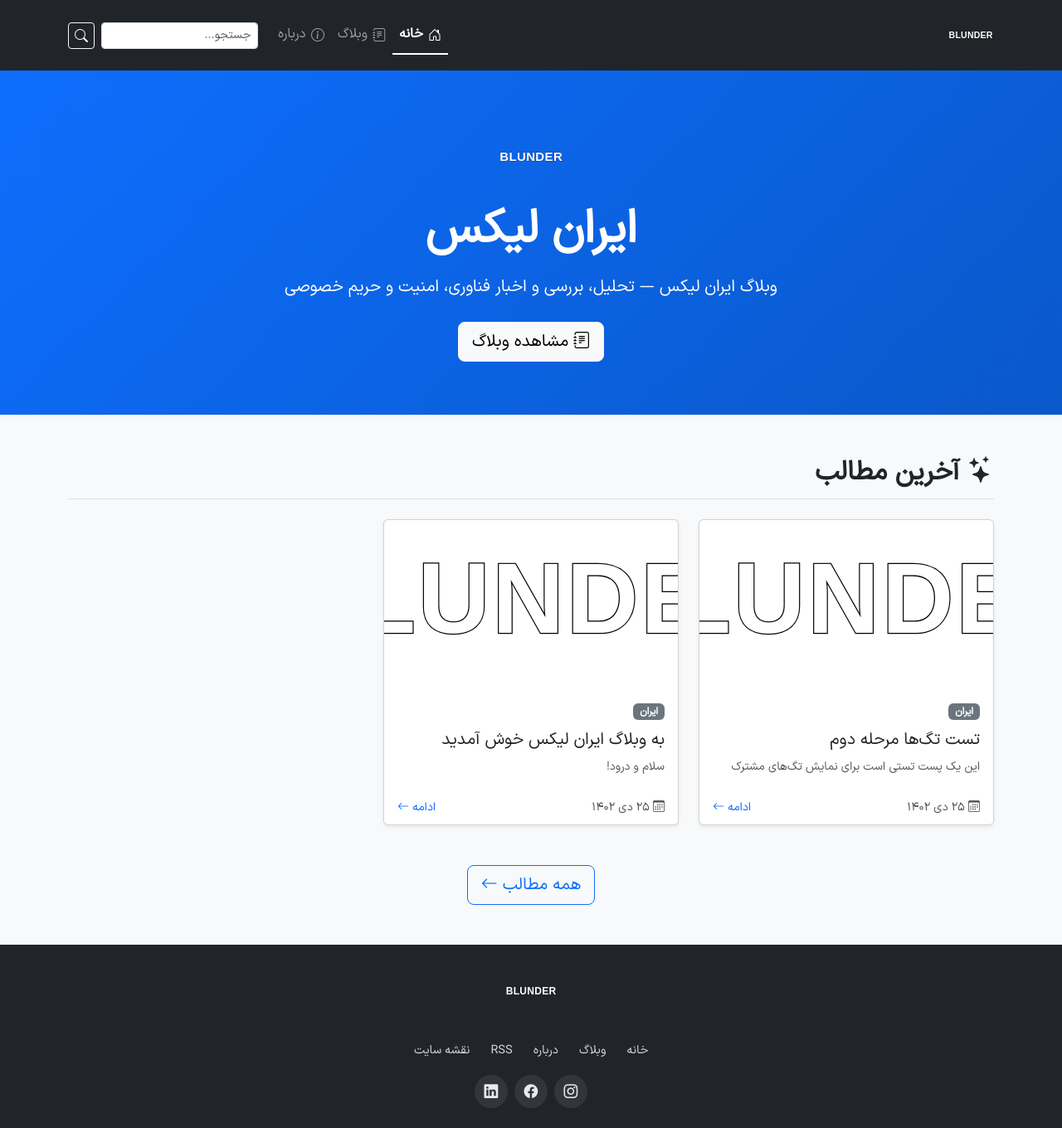
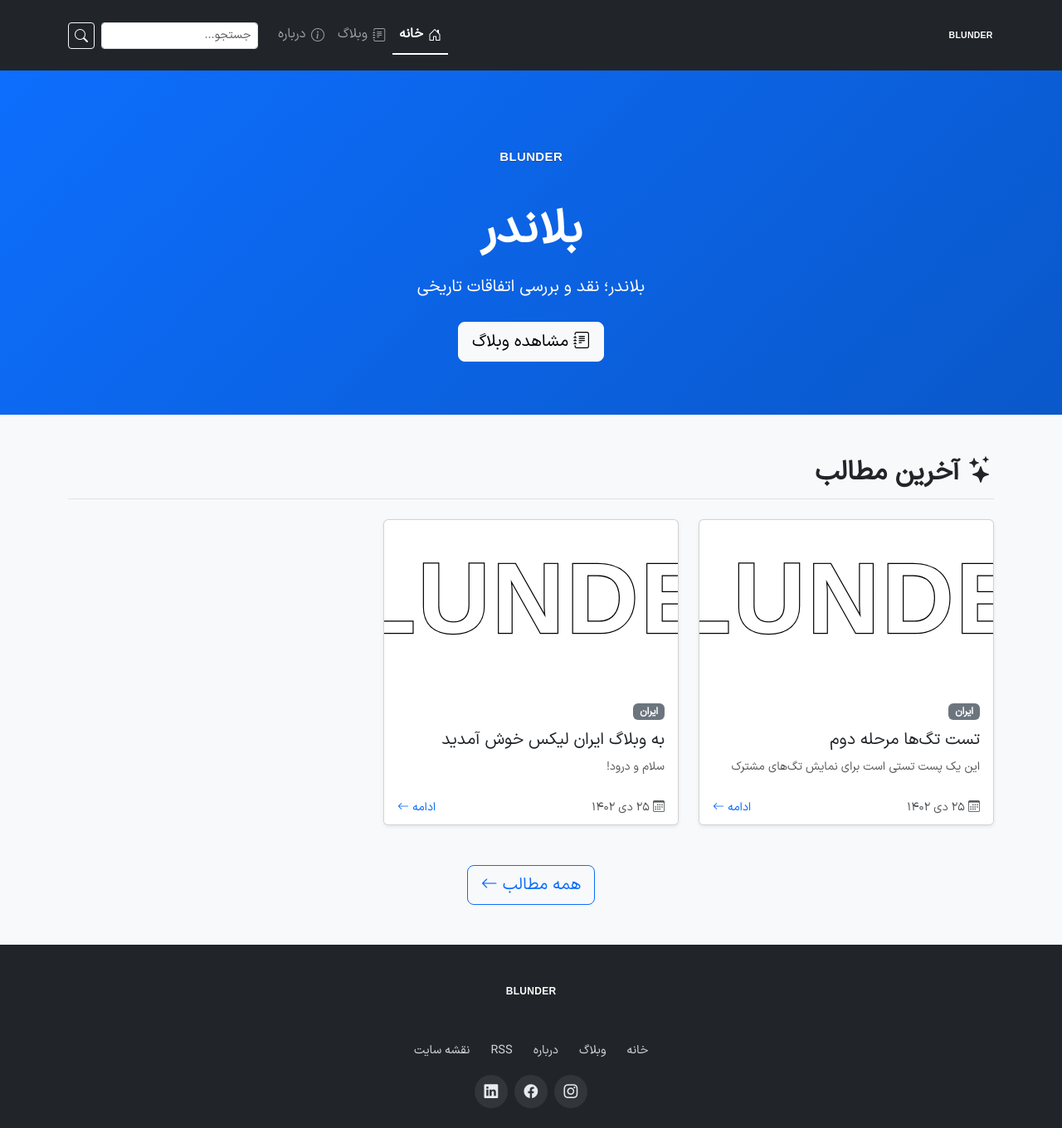
Before and after one commit to iranleaks/iranleaks.github.io, a Jekyll site: the page built from index.html, in a window 1280 px wide and 1360 px high. Shown: the whole window at 83% size. Built offline with Jekyll 4.4.1, drawn with Linux system fonts in a browser that asks for light colours.

Commit message:
Update _config.yml

```diff
--- a/_config.yml
+++ b/_config.yml
@@ -1,44 +1,28 @@
-# ============================================
-# تنظیمات اصلی سایت
-# ============================================
-title: "ایران لیکس"
-description: "وبلاگ ایران لیکس — تحلیل، بررسی و اخبار فناوری، امنیت و حریم خصوصی"
+title: "بلاندر"
+description: "بلاندر؛ نقد و بررسی اتفاقات تاریخی"
 url: "https://iranleaks.github.io"
 baseurl: ""
 lang: fa
 dir: rtl
 
-# نویسنده
 author:
-  name: "Iran Leaks"
-  email: "info@iranleaks.github.io"
+  name: "احسان چهری"
+  email: "ehsanchehri@gmail.com"
 
-# لوگو و فاویکون
 logo: "/blog.svg"
 favicon: "/blog.svg"
 
-# ============================================
-# شبکه‌های اجتماعی
-# هر فیلد را با آدرس واقعی جایگزین کن.
-# اگر خالی بماند (""), دکمه‌اش در فوتر نمایش داده نمی‌شود.
-# ============================================
 social:
-  name: "Iran Leaks"
+  name: "احسان چهری"
   instagram: "https://instagram.com/ehsanchehri"
   x: ""
   facebook: "https://facebook.com/ehsanchehri"
   youtube: ""
   linkedin: "https://linkedin.com/in/ehsanchehri"
 
-# ============================================
-# تنظیمات ساخت
-# ============================================
 markdown: kramdown
 highlighter: rouge
 
-# آدرس پست‌ها: /tag/title/
-# مهم: در هر پست حتماً categories را برابر تگ اصلی بگذارید
-#   categories: [امنیت]
 permalink: /:categories/:title/
 
 timezone: Asia/Tehran
@@ -50,15 +34,8 @@ kramdown:
   toc_levels: 1..3
   smart_quotes: lsquo,rsquo,ldquo,rdquo
 
-# ============================================
-# افزونه‌ها
-# ============================================
-# jekyll-sitemap حذف شد — سایت‌مپ سفارشی در /sitemap.xml
 plugins: []
 
-# ============================================
-# پیش‌فرض‌ها
-# ============================================
 defaults:
   - scope:
       path: ""
@@ -72,9 +49,6 @@ defaults:
     values:
       layout: "page"
 
-# ============================================
-# موارد مستثنی
-# ============================================
 exclude:
   - Gemfile
   - Gemfile.lock
```
